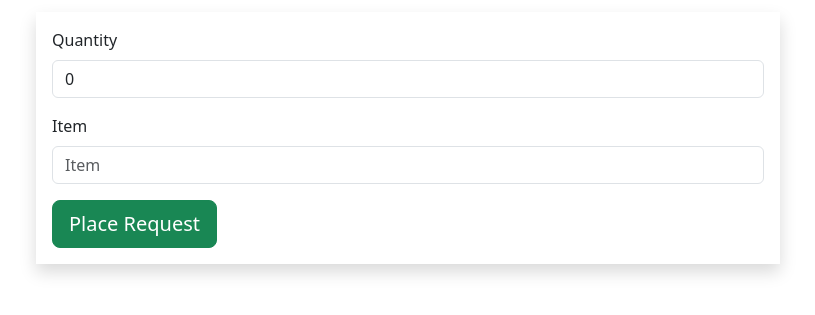
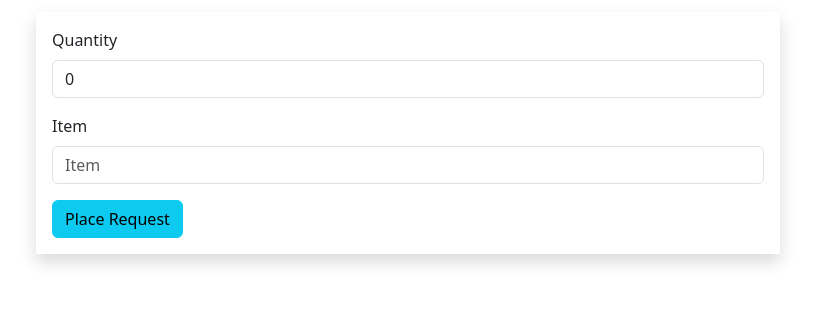
Before and after one commit to MishaelRatemo/H-care-tracker, a Django app: page /hospital/request/ in a window 1280 px wide. Shown: the part 161-476 px from the top of the page, without its empty margins (46-861 px from the left). Run offline with Django 4.2, Linux system fonts and the light colour scheme; some libraries are stand-ins or nearby versions.

Commit message:
change button color

```diff
--- a/hospital/templates/hs_request.html
+++ b/hospital/templates/hs_request.html
@@ -13,7 +13,7 @@
           {%csrf_token%}
 
           {% bootstrap_form form%}
-          <input type="submit" class="btn btn-success btn-lg" value="Place Request">
+          <input type="submit" class="btn btn-info btn-md" value="Place Request">
         </form>
 
 
```
